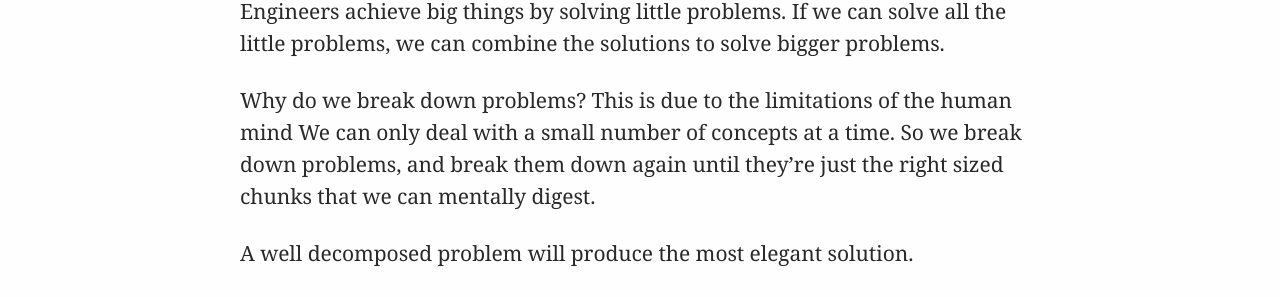
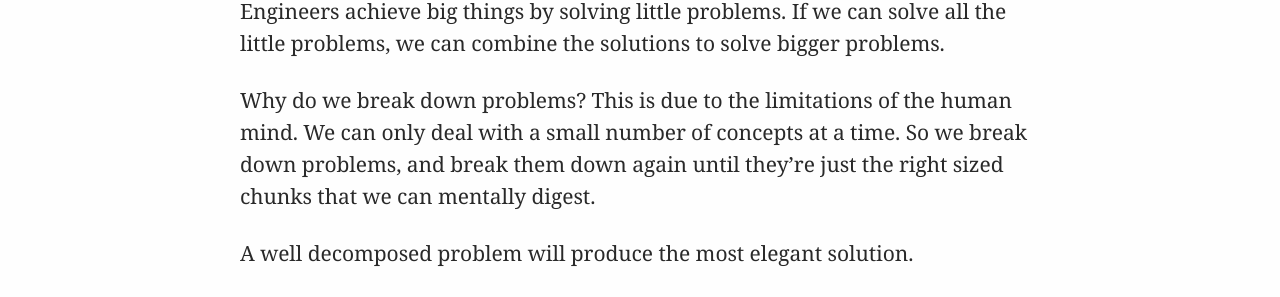
Before and after one commit to explodinglabs/explodinglabs.github.io, a Jekyll site: the page built from docs/_posts/2021-03-09-composition.markdown, in a window 1280 px wide. Shown: the part 243-540 px from the top of the page. Built offline with Jekyll 4.4.1, drawn with Linux system fonts in a browser that asks for light colours.

```diff
--- a/docs/_posts/2021-03-09-composition.markdown
+++ b/docs/_posts/2021-03-09-composition.markdown
@@ -6,7 +6,7 @@ permalink: /composition
 Engineers achieve big things by solving little problems. If we can solve all
 the little problems, we can combine the solutions to solve bigger problems.
 
-Why do we break down problems? This is due to the limitations of the human mind
+Why do we break down problems? This is due to the limitations of the human mind.
 We can only deal with a small number of concepts at a time. So we break down
 problems, and break them down again until they're just the right sized chunks that
 we can mentally digest.
```
